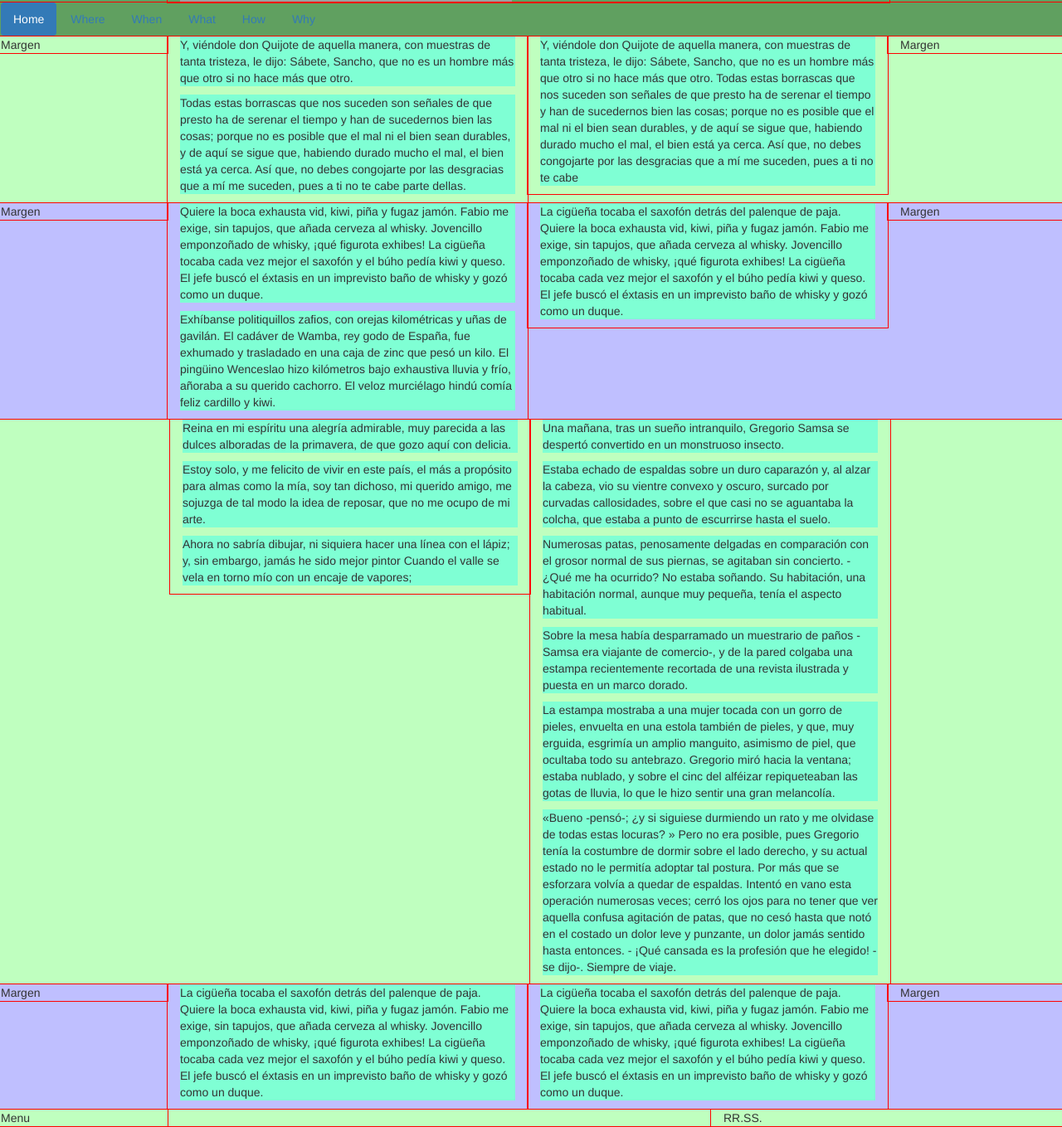
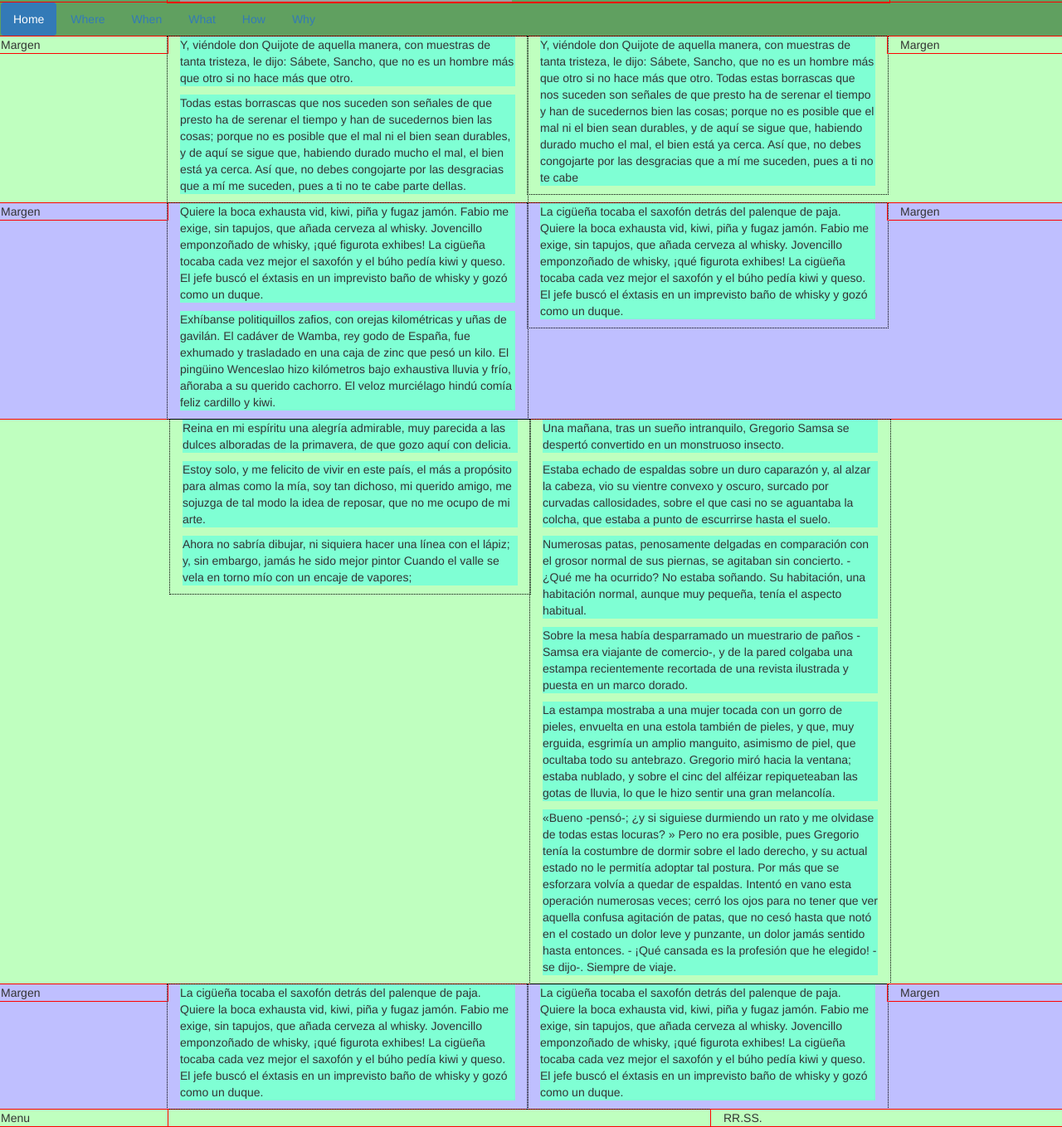
Before and after one commit to razutrobitx/iparxoe, a plain HTML site: page 03_grid/index.html in a window 1280 px wide. Shown: the part 297-1656 px from the top of the page at 83% size. Drawn offline with nearby package versions, Linux system fonts and the light colour scheme; grey boxes are pictures that could not be loaded.

```diff
--- a/03_grid/css/styles.css
+++ b/03_grid/css/styles.css
@@ -9,6 +9,16 @@
     border: 1px solid red;
     margin:-1px;
 }
+
+article {
+    -webkit-box-sizing: in-box: ;
+    -moz-box-sizing: border-box;
+    box-sizing: border-box;
+
+    border: 1px dotted black;
+    margin:-1px;
+}
+
 
 /* ----- Coloreamos las filas pares e impares ------------------------------- */
 .row:nth-child(odd){
--- a/03_grid/index.html
+++ b/03_grid/index.html
@@ -143,44 +143,46 @@
             </div>
         </header>
 
+
+
         <main>
             <div class="row">
                 <div class="col-lg-2">Margen</div>
-                <div class="col-lg-4">
+                <article class="col-lg-4">
                     <p>
                         Y, viéndole don Quijote de aquella manera, con muestras de tanta tristeza, le dijo: Sábete, Sancho, que no es un hombre más que otro si no hace más que otro.
                     </p>
                     <p>
                         Todas estas borrascas que nos suceden son señales de que presto ha de serenar el tiempo y han de sucedernos bien las cosas; porque no es posible que el mal ni el bien sean durables, y de aquí se sigue que, habiendo durado mucho el mal, el bien está ya cerca. Así que, no debes congojarte por las desgracias que a mí me suceden, pues a ti no te cabe parte dellas.
                     </p>
-                </div>
-                <div class="col-lg-4">
+                </article>
+                <article class="col-lg-4">
                     <p>
                         Y, viéndole don Quijote de aquella manera, con muestras de tanta tristeza, le dijo: Sábete, Sancho, que no es un hombre más que otro si no hace más que otro. Todas estas borrascas que nos suceden son señales de que presto ha de serenar el tiempo y han de sucedernos bien las cosas; porque no es posible que el mal ni el bien sean durables, y de aquí se sigue que, habiendo durado mucho el mal, el bien está ya cerca. Así que, no debes congojarte por las desgracias que a mí me suceden, pues a ti no te cabe
                     </p>
-                </div>
+                </article>
                 <div class="col-lg-2">Margen</div>
             </div>
             <div class="row">
                 <div class="col-lg-2">Margen</div>
-                <div class="col-lg-4">
+                <article class="col-lg-4">
                     <p>
                         Quiere la boca exhausta vid, kiwi, piña y fugaz jamón. Fabio me exige, sin tapujos, que añada cerveza al whisky. Jovencillo emponzoñado de whisky, ¡qué figurota exhibes! La cigüeña tocaba cada vez mejor el saxofón y el búho pedía kiwi y queso. El jefe buscó el éxtasis en un imprevisto baño de whisky y gozó como un duque.
                     </p>
                     <p>
                         Exhíbanse politiquillos zafios, con orejas kilométricas y uñas de gavilán. El cadáver de Wamba, rey godo de España, fue exhumado y trasladado en una caja de zinc que pesó un kilo. El pingüino Wenceslao hizo kilómetros bajo exhaustiva lluvia y frío, añoraba a su querido cachorro. El veloz murciélago hindú comía feliz cardillo y kiwi.
                     </p>
-                </div>
-                <div class="col-lg-4">
+                </article>
+                <article class="col-lg-4">
                     <p>
                         La cigüeña tocaba el saxofón detrás del palenque de paja. Quiere la boca exhausta vid, kiwi, piña y fugaz jamón. Fabio me exige, sin tapujos, que añada cerveza al whisky. Jovencillo emponzoñado de whisky, ¡qué figurota exhibes! La cigüeña tocaba cada vez mejor el saxofón y el búho pedía kiwi y queso. El jefe buscó el éxtasis en un imprevisto baño de whisky y gozó como un duque.
                     </p>
-                </div>
+                </article>
                 <div class="col-lg-2">Margen</div>
             </div>
             <div class="row">
                 <!-- Desplazamos el bloque 2 columnas para el Margen -->
-                <div class="col-lg-4   col-md-offset-2">
+                <article class="col-lg-4   col-md-offset-2">
                     <p>
                         Reina en mi espíritu una alegría admirable, muy parecida a las dulces alboradas de la primavera, de que gozo aquí con delicia.
                     </p>
@@ -190,8 +192,8 @@
                     <p>
                         Ahora no sabría dibujar, ni siquiera hacer una línea con el lápiz; y, sin embargo, jamás he sido mejor pintor Cuando el valle se vela en torno mío con un encaje de vapores;
                     </p>
-                </div>
-                <div class="col-lg-4">
+                </article>
+                <article class="col-lg-4">
                     <p>
                         Una mañana, tras un sueño intranquilo, Gregorio Samsa se despertó convertido en un monstruoso insecto.
                     </p>
@@ -209,20 +211,20 @@
                     </p>
                     <p>
                         «Bueno -pensó-; ¿y si siguiese durmiendo un rato y me olvidase de todas estas locuras? » Pero no era posible, pues Gregorio tenía la costumbre de dormir sobre el lado derecho, y su actual estado no le permitía adoptar tal postura. Por más que se esforzara volvía a quedar de espaldas. Intentó en vano esta operación numerosas veces; cerró los ojos para no tener que ver aquella confusa agitación de patas, que no cesó hasta que notó en el costado un dolor leve y punzante, un dolor jamás sentido hasta entonces. - ¡Qué cansada es la profesión que he elegido! -se dijo-. Siempre de viaje.
-                </div>
+                </article>
             </div>
             <div class="row">
                 <div class="col-lg-2">Margen</div>
-                <div class="col-lg-4">
+                <article class="col-lg-4">
                     <p>
                         La cigüeña tocaba el saxofón detrás del palenque de paja. Quiere la boca exhausta vid, kiwi, piña y fugaz jamón. Fabio me exige, sin tapujos, que añada cerveza al whisky. Jovencillo emponzoñado de whisky, ¡qué figurota exhibes! La cigüeña tocaba cada vez mejor el saxofón y el búho pedía kiwi y queso. El jefe buscó el éxtasis en un imprevisto baño de whisky y gozó como un duque.
                     </p>
-                </div>
-                <div class="col-lg-4">
+                </article>
+                <article class="col-lg-4">
                     <p>
                         La cigüeña tocaba el saxofón detrás del palenque de paja. Quiere la boca exhausta vid, kiwi, piña y fugaz jamón. Fabio me exige, sin tapujos, que añada cerveza al whisky. Jovencillo emponzoñado de whisky, ¡qué figurota exhibes! La cigüeña tocaba cada vez mejor el saxofón y el búho pedía kiwi y queso. El jefe buscó el éxtasis en un imprevisto baño de whisky y gozó como un duque.
                     </p>
-                </div>
+                </article>
                 <div class="col-lg-2">Margen</div>
             </div>
         </main>
```
